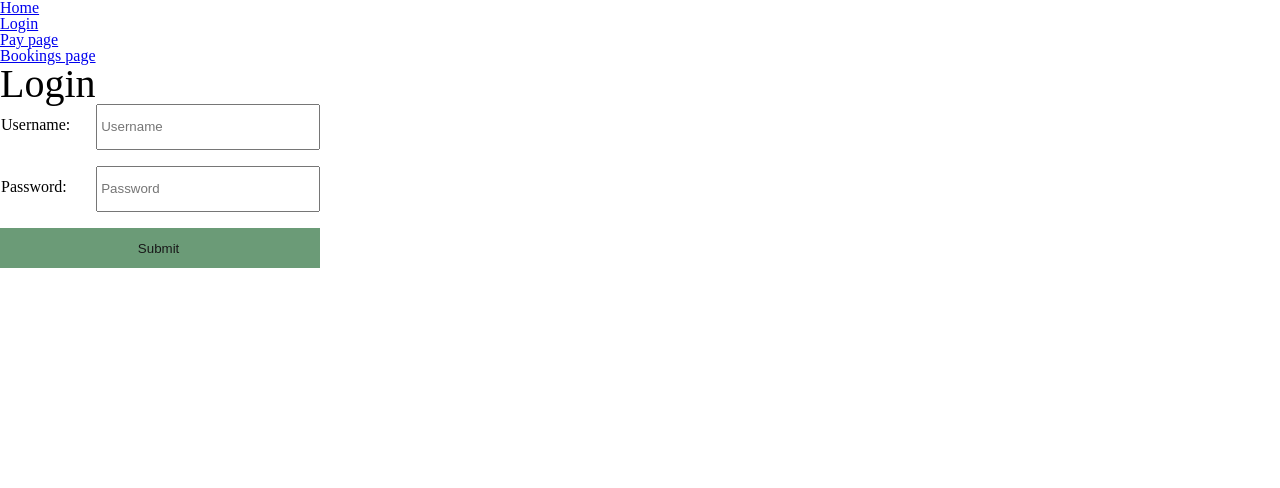
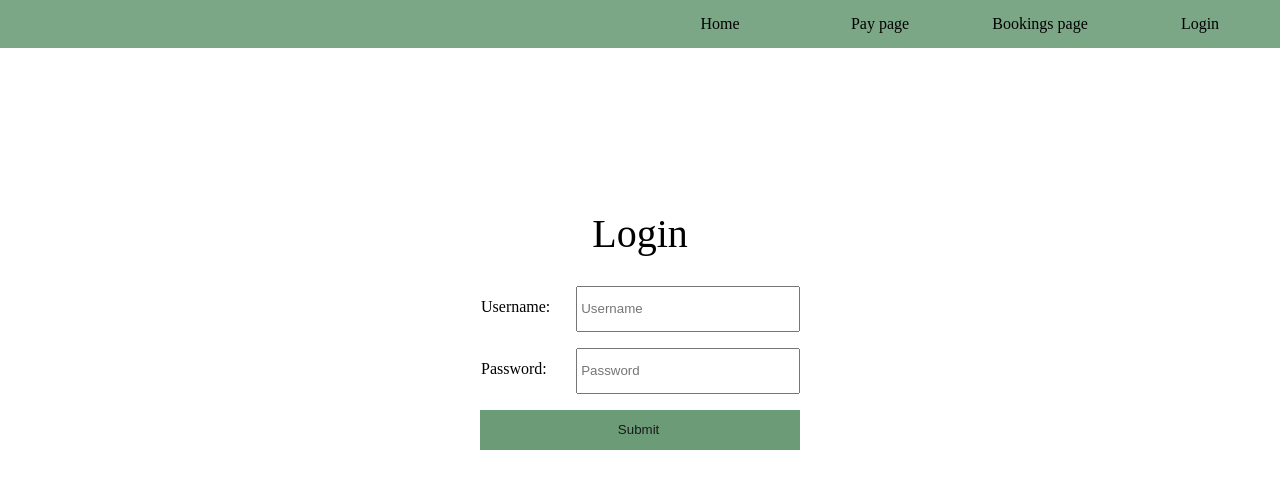
Before and after one commit to syounger-ut/the_neuk, a React app: page /login in a window 1280 px wide. Shown: the top 488 px of the page. Built offline with nearby package versions, Linux system fonts and the light colour scheme; no server answers.

Commit message:
styled nav and login page

```diff
--- a/public/css/master.css
+++ b/public/css/master.css
@@ -63,6 +63,10 @@ h4 {
 h5 {
   font-size: 1rem; }
 
+a {
+  text-decoration: none;
+  color: black; }
+
 .button {
   background: #5b9169;
   opacity: 0.9;
@@ -96,5 +100,42 @@ textarea:focus,
 button:focus {
   outline: none; }
 
+nav {
+  display: grid;
+  justify-items: end;
+  height: 3rem;
+  background: rgba(91, 145, 105, 0.8); }
+  nav ul {
+    display: inline-grid;
+    grid-template-columns: 1fr 1fr 1fr 1fr;
+    grid-template-rows: 1fr; }
+    nav ul li {
+      display: flex;
+      width: 10rem;
+      height: 3rem; }
+      nav ul li:hover {
+        background: #5b9169; }
+      nav ul li a {
+        flex: 1;
+        line-height: 3rem;
+        text-align: center; }
+
+.login {
+  height: calc(100vh - 3rem);
+  display: grid;
+  justify-content: center;
+  align-items: center;
+  grid-template-rows: 1fr 2.5fr;
+  grid-gap: 2rem; }
+  .login h2 {
+    align-self: end;
+    justify-self: center; }
+  .login form {
+    align-self: start;
+    width: 20rem; }
+
 * {
   box-sizing: border-box; }
+
+#app {
+  min-height: 100vh; }
--- a/src/containers/Header.jsx
+++ b/src/containers/Header.jsx
@@ -8,9 +8,9 @@ class Header extends React.Component {
         <nav>
           <ul>
             <li><Link to='/'>Home</Link></li>
-            <li><Link to='/login'>Login</Link></li>
             <li><Link to='/pay'>Pay page</Link></li>
             <li><Link to='/bookings'>Bookings page</Link></li>
+            <li><Link to='/login'>Login</Link></li>
           </ul>
         </nav>
       </header>
--- a/src/containers/Login.jsx
+++ b/src/containers/Login.jsx
@@ -42,7 +42,7 @@ class Login extends React.Component {
     const username = this.state.username;
     const password = this.state.password;
     return (
-      <div>
+      <div className="login">
         <h2>Login</h2>
         <form className="loginForm" onSubmit={this.handleSubmit}>
             <label htmlFor="username">Username:</label>
--- a/src/styles/app.scss
+++ b/src/styles/app.scss
@@ -9,10 +9,15 @@
 // Modules
 @import 'modules/buttons';
 @import 'modules/forms';
+@import 'modules/nav';
 
 // Components
-@import 'components/login';
+@import 'modules/login';
 
 * {
   box-sizing: border-box;
 }
+
+#app {
+  min-height: 100vh;
+}
--- /dev/null
+++ b/src/styles/components/_main.scss
@@ -0,0 +1,3 @@
+main {
+
+}
--- /dev/null
+++ b/src/styles/modules/_login.scss
@@ -0,0 +1,16 @@
+.login {
+  height: calc(100vh - 3rem);
+  display: grid;
+  justify-content: center;
+  align-items: center;
+  grid-template-rows: 1fr 2.5fr;
+  grid-gap: 2rem;
+  h2 {
+    align-self: end;
+    justify-self: center;
+  }
+  form {
+    align-self: start;
+    width: 20rem;
+  }
+}
--- /dev/null
+++ b/src/styles/modules/_nav.scss
@@ -0,0 +1,24 @@
+nav {
+  display: grid;
+  justify-items: end;
+  height: 3rem;
+  background: rgba($button-color, 0.8);
+  ul {
+    display: inline-grid;
+    grid-template-columns: 1fr 1fr 1fr 1fr;
+    grid-template-rows: 1fr;
+    li {
+      display: flex;
+      width: 10rem;
+      height: 3rem;
+      &:hover {
+        background: rgba($button-color, 1);
+      }
+      a {
+        flex: 1;
+        line-height: 3rem;
+        text-align: center;
+      }
+    }
+  }
+}
--- a/src/styles/presets/_text.scss
+++ b/src/styles/presets/_text.scss
@@ -17,3 +17,8 @@ h4 {
 h5 {
   font-size: 1rem;
 }
+
+a {
+  text-decoration: none;
+  color: $text-color;
+}
--- a/src/styles/variables/_colors.scss
+++ b/src/styles/variables/_colors.scss
@@ -1 +1,2 @@
 $button-color: #5b9169;
+$text-color: black;
```
Also changed, not shown: src/styles/components/_login.scss (deleted).
